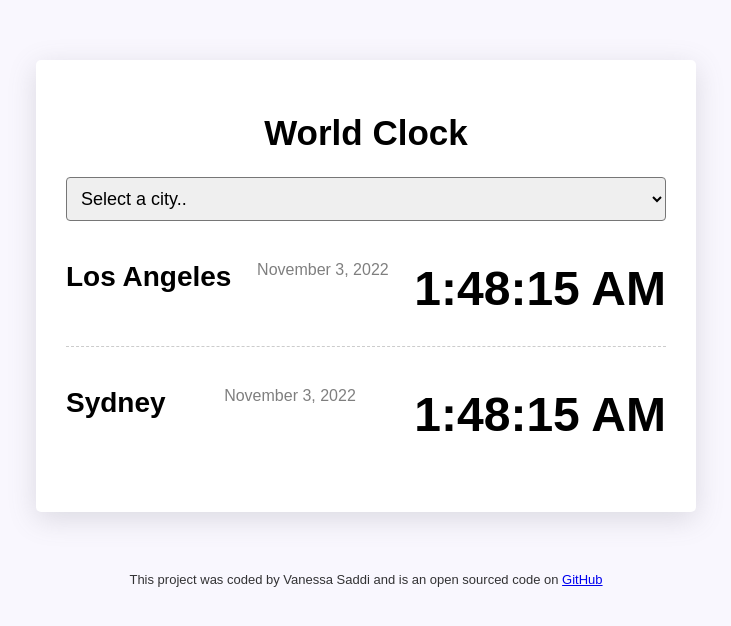
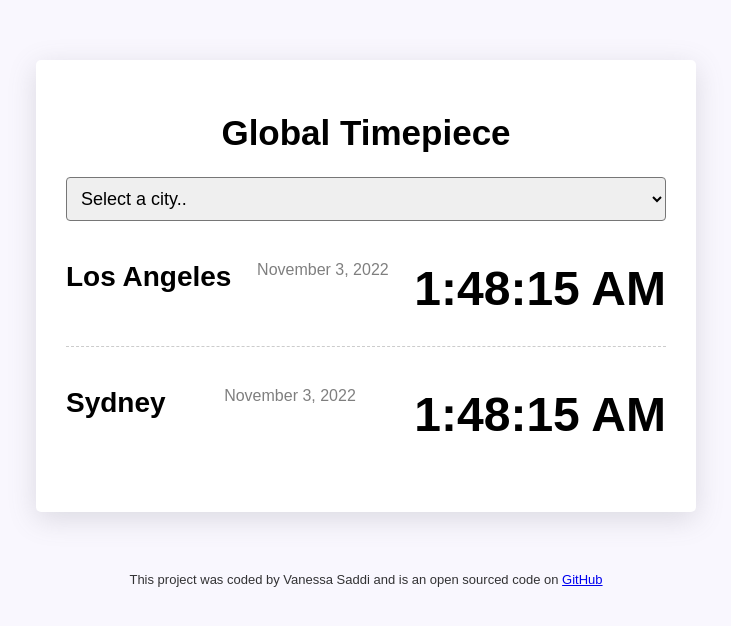
Before and after one commit to nessasaddi/WorldClockProject, a plain HTML site: page index.html in a window 1280 px wide. Shown: the whole page, without its empty margins (274-1005 px from the left). Drawn offline with Linux system fonts and the light colour scheme.

Commit message:
Update index.html

```diff
--- a/index.html
+++ b/index.html
@@ -9,7 +9,7 @@
   </head>
   <body>
     <div class="container">
-      <h1>World Clock</h1>
+      <h1>Global Timepiece</h1>
 
       <select>
         <option value="">Select a city..</option>
```
